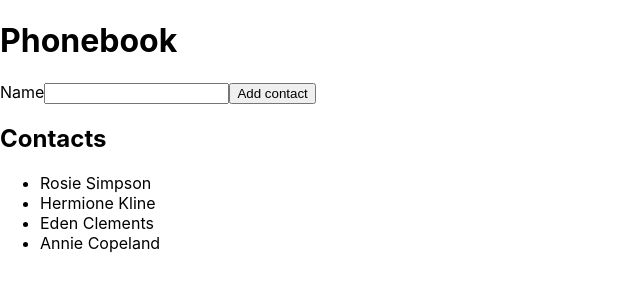
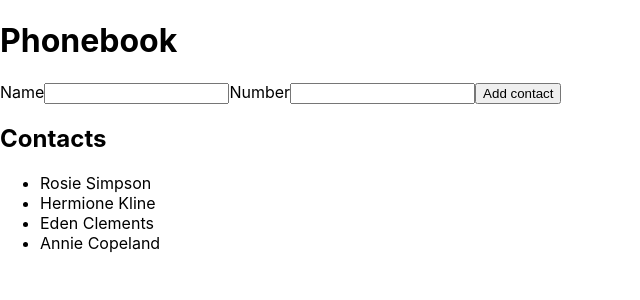
Before and after one commit to AnnaofAmber/goit-react-hw-02-phonebook, a React (Create React App) app: page / in a window 1280 px wide. Shown: the top 300 px of the page, without its empty margins (0-640 px from the left). Built offline with nearby package versions, Linux system fonts and the light colour scheme.

Commit message:
adding number input

```diff
--- a/src/components/ContactForm/ContactForm.jsx
+++ b/src/components/ContactForm/ContactForm.jsx
@@ -1,4 +1,4 @@
-export const ContactForm = ({ submit, name }) => {
+export const ContactForm = ({ submit, name, number }) => {
   return (
     <form onSubmit={submit}>
       <label htmlFor="name">Name</label>
@@ -10,6 +10,15 @@
         title="Name may contain only letters, apostrophe, dash and spaces. For example Adrian, Jacob Mercer, Charles de Batz de Castelmore d'Artagnan"
         required
       />
+      <label htmlFor="number">Number</label>
+      <input
+        id="number"
+        type="tel"
+        name={number}
+        pattern="\+?\d{1,4}?[-.\s]?\(?\d{1,3}?\)?[-.\s]?\d{1,4}[-.\s]?\d{1,4}[-.\s]?\d{1,9}"
+        title="Phone number must be digits and can contain spaces, dashes, parentheses and can start with +"
+        required
+      />
       <button type="submit">Add contact</button>
     </form>
   );
```
